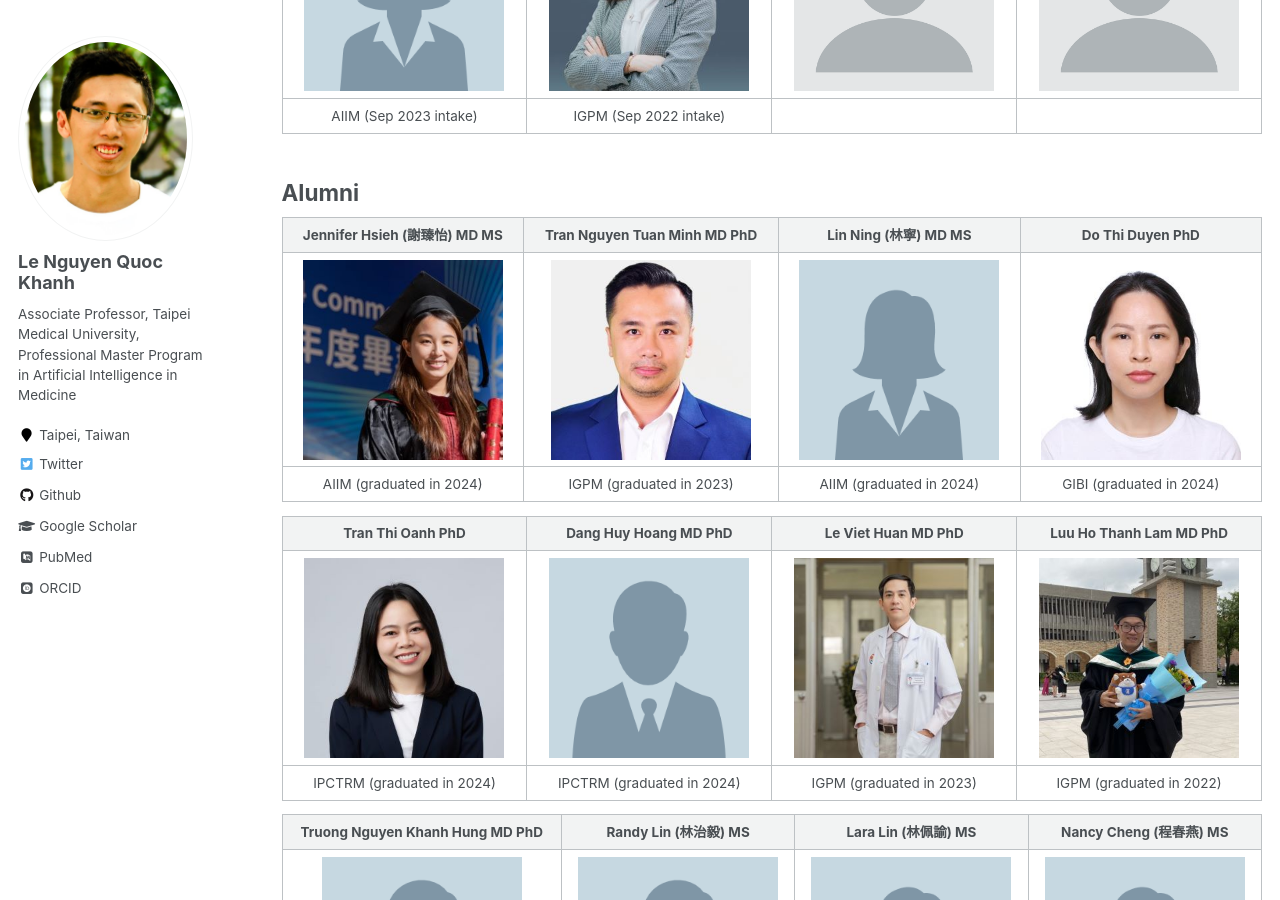
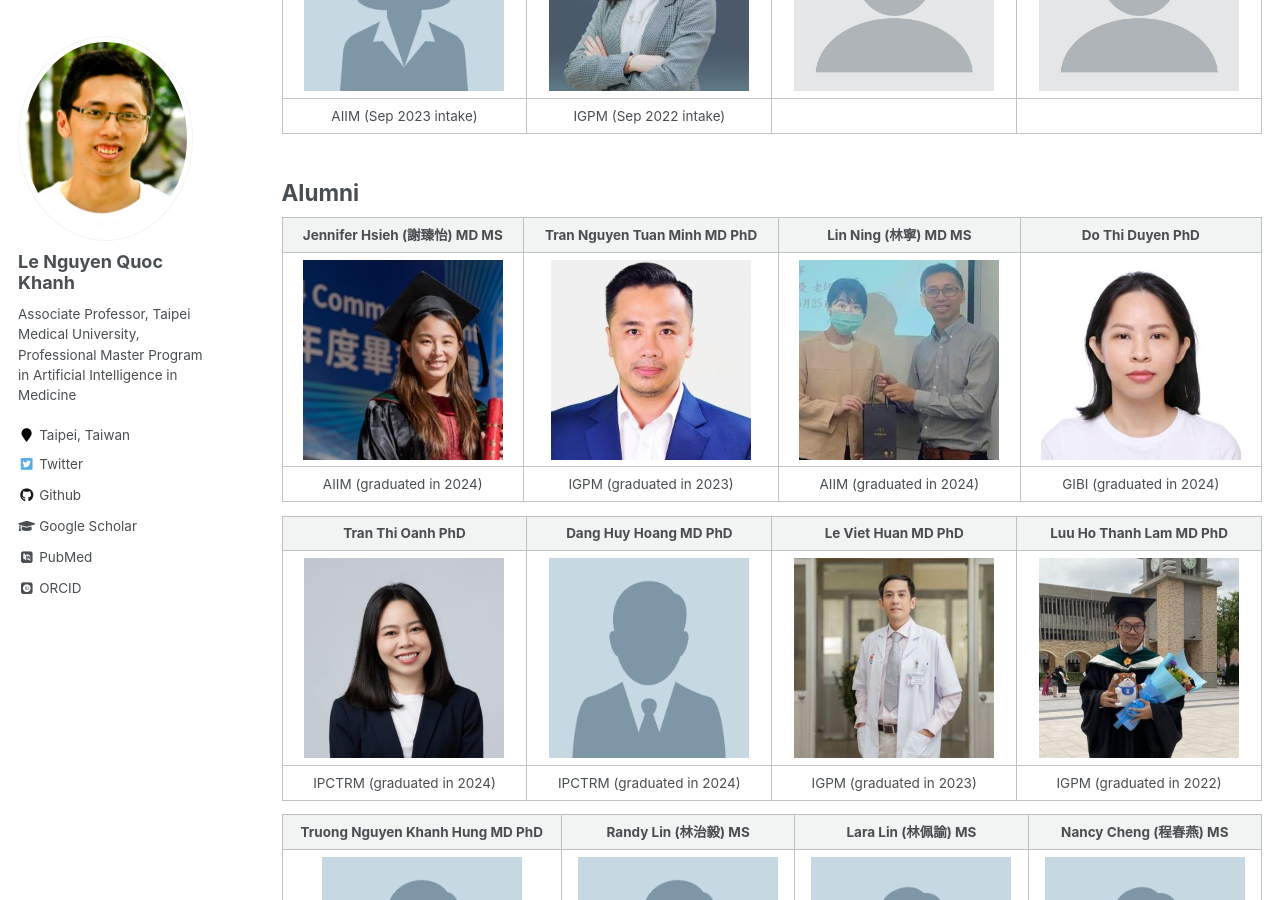
Before and after one commit to khanhlee/khanhlee.github.io, a Jekyll site: the page built from _pages/member.md, in a window 1280 px wide and 900 px high, scrolled down 1400 px. Built offline with Jekyll 4.4.1, drawn with Linux system fonts in a browser that asks for light colours; some web fonts are replaced.

Commit message:
Update member.md

```diff
--- a/_pages/member.md
+++ b/_pages/member.md
@@ -37,7 +37,7 @@ author_profile: true
 
 | Jennifer Hsieh (謝臻怡) MD MS | Tran Nguyen Tuan Minh MD PhD | Lin Ning (林寧) MD MS | Do Thi Duyen PhD |
 | :-------------: | :-------------: | :-----: | :-----: |
-| <img align="center" src="/images/jen.jpg" width="200px"> | <img align="center" src="/images/tuan_minh.jpg" width="200px"> | <img align="center" src="/images/female.png" width="200px"> | <img align="center" src="/images/duyen.jpg" width="200px"> |
+| <img align="center" src="/images/jen.jpg" width="200px"> | <img align="center" src="/images/tuan_minh.jpg" width="200px"> | <img align="center" src="/images/lin_ning.jpg" width="200px"> | <img align="center" src="/images/duyen.jpg" width="200px"> |
 | AIIM (graduated in 2024) | IGPM (graduated in 2023) | AIIM (graduated in 2024) | GIBI (graduated in 2024) |
 
 | Tran Thi Oanh PhD | Dang Huy Hoang MD PhD | Le Viet Huan MD PhD | Luu Ho Thanh Lam MD PhD |
```
